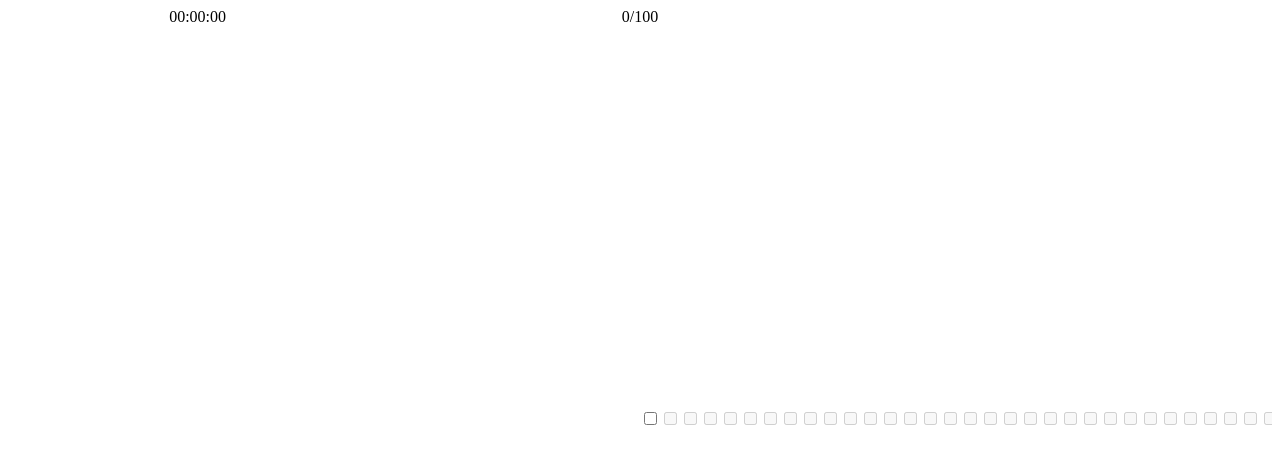
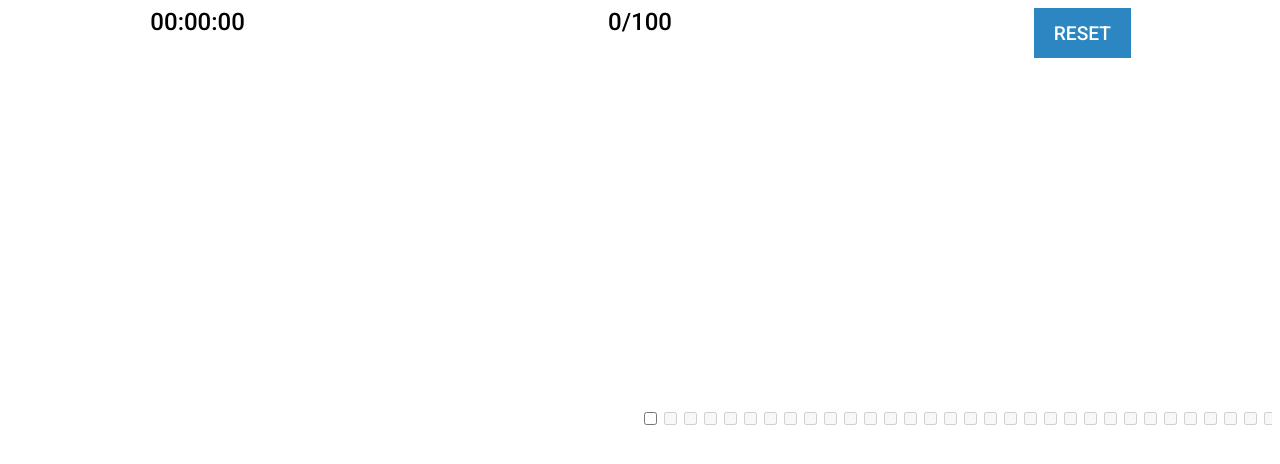
Before and after one commit to joaquinzxy/aim-clicker, a plain HTML site: page index.html in a window 1280 px wide. Drawn offline with Linux system fonts and the light colour scheme.

Commit message:
reset button added

```diff
--- a/index.html
+++ b/index.html
@@ -5,6 +5,9 @@
     <meta http-equiv="X-UA-Compatible" content="IE=edge">
     <meta name="viewport" content="width=device-width, initial-scale=1.0">
     <link rel="stylesheet" href="style.css">
+    <link rel="preconnect" href="https://fonts.googleapis.com">
+    <link rel="preconnect" href="https://fonts.gstatic.com" crossorigin>
+    <link href="https://fonts.googleapis.com/css2?family=Roboto:wght@500&display=swap" rel="stylesheet">
     <title>Aimclicker</title>
 </head>
 <body>
@@ -15,7 +18,9 @@
         <div class="counter-container">
             <span id="counter">0/100</span>
         </div>
-        <div class="buttons-container"></div>
+        <div class="buttons-container">
+            <button id="reset-btn">RESET</button>
+        </div>
     </div>
     <div class="main-container">
         <div id="check-boxes-container">
--- a/script.js
+++ b/script.js
@@ -4,6 +4,7 @@ let horizontalMovement = 0
 let checkBoxesContainer = document.getElementById("check-boxes-container")
 let counterDisplay = document.getElementById("counter")
 let clockDisplay = document.getElementById("clock")
+let resetButton = document.getElementById("reset-btn")
 let timeCounter = 0;
 let timeInterval = undefined;
 let isTimeRunning = false;
@@ -53,6 +54,8 @@ function resetGame(){
     for (let i = 0; i < lastCheckbox; i++) {
         stepBack()
     }
+    isTimeRunning = false;
+    timeCounter = 0;
 }
 
 function stepBack(){
@@ -96,6 +99,11 @@ document.addEventListener("click", function(e){
     }
 })
 
+resetButton.addEventListener("click", function(){
+    resetGame()
+})
+
+
 
 
 
--- a/style.css
+++ b/style.css
@@ -1,3 +1,8 @@
+*{
+    font-size: 24px;
+    font-family: 'Roboto', sans-serif;
+}
+
 .main-container{
     height: (100vh - 80px);
     display: flex;
@@ -38,3 +43,18 @@
     justify-content: center;
     align-content: center;
 }
+
+button{
+    background-color: rgb(43, 134, 194);
+    border: 0;
+    padding: 10px 20px;
+    font-size: 0.8em;
+    color: white;
+    cursor: pointer;
+    transition: all 1s ease;
+}
+
+button:hover{
+    background-color: rgb(10, 87, 138);
+    transition: all 1s ease;
+}
```
